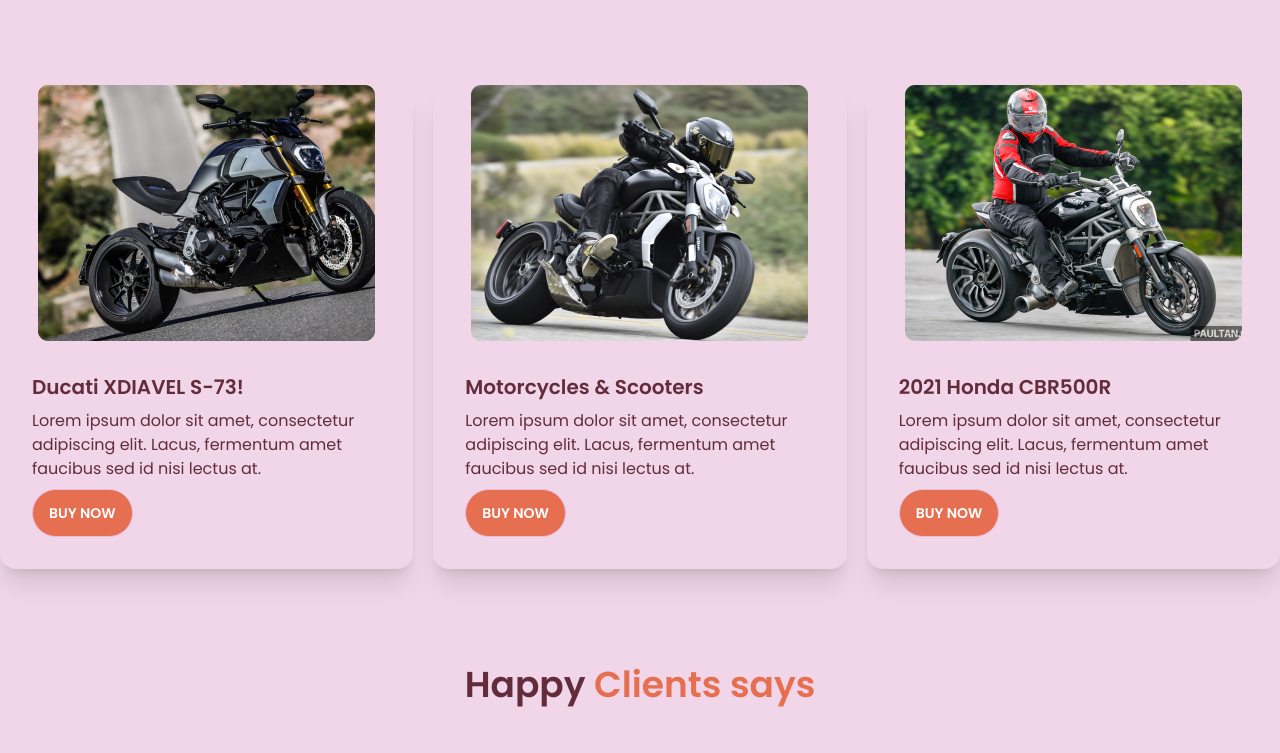
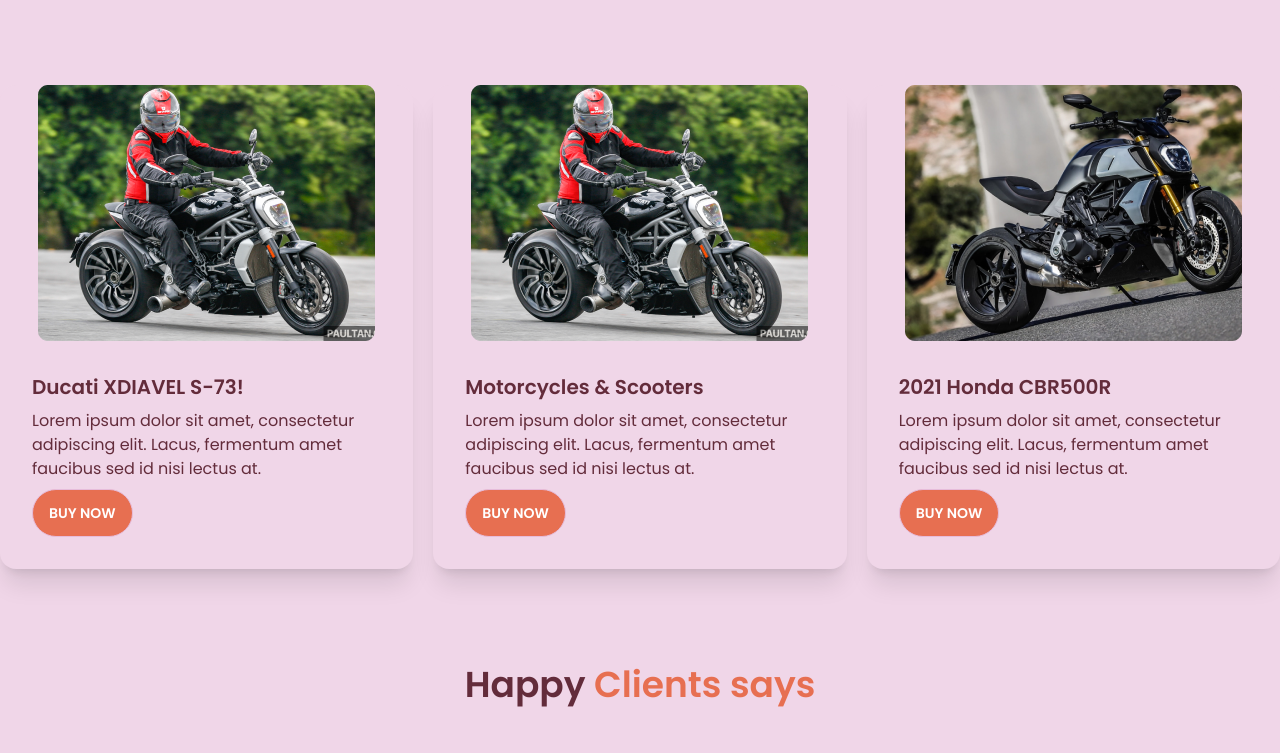
Before and after one commit to khalid423959/biker-website, a plain HTML site: page index.html in a window 1280 px wide. Shown: the part 727-1480 px from the top of the page. Drawn offline with nearby package versions, Linux system fonts and the light colour scheme.

Commit message:
picture change.

```diff
--- a/index.html
+++ b/index.html
@@ -161,7 +161,7 @@
             <div class="grid gap-5 grid-cols-1 md:grid-cols-2 lg:grid-cols-3">
                 <!-- 1st card -->
                 <div class="card bg-base-100 shadow-xl">
-                    <figure><img src="/images/others/latest1.png" alt="Shoes" /></figure>
+                    <figure><img src="/images/others/latest3.png" alt="Shoes" /></figure>
                     <div class="card-body">
                       <h2 class="card-title">Ducati XDIAVEL S-73!</h2>
                       <p>Lorem ipsum dolor sit amet, consectetur adipiscing elit. Lacus, fermentum amet faucibus sed id nisi lectus at.</p>
@@ -172,7 +172,7 @@
                   </div>
                 <!-- 2nd card -->
                 <div class="card bg-base-100 shadow-xl">
-                    <figure><img src="/images/others/latest2.png" alt="" /></figure>
+                    <figure><img src="/images/others/latest3.png" alt="" /></figure>
                     <div class="card-body">
                       <h2 class="card-title">Motorcycles & Scooters</h2>
                       <p>Lorem ipsum dolor sit amet, consectetur adipiscing elit. Lacus, fermentum amet faucibus sed id nisi lectus at.</p>
@@ -183,7 +183,7 @@
                   </div>
                 <!-- 3rd card -->
                 <div class="card bg-base-100 shadow-xl">
-                    <figure><img src="/images/others/latest3.png" alt="" /></figure>
+                    <figure><img src="/images/others/latest1.png" alt="" /></figure>
                     <div class="card-body">
                       <h2 class="card-title">2021 Honda CBR500R</h2>
                       <p>Lorem ipsum dolor sit amet, consectetur adipiscing elit. Lacus, fermentum amet faucibus sed id nisi lectus at.</p>
@@ -339,6 +339,5 @@
         </div>
       </div>
     </footer>
-    <section>this is </section>
 </body>
 </html>
```
